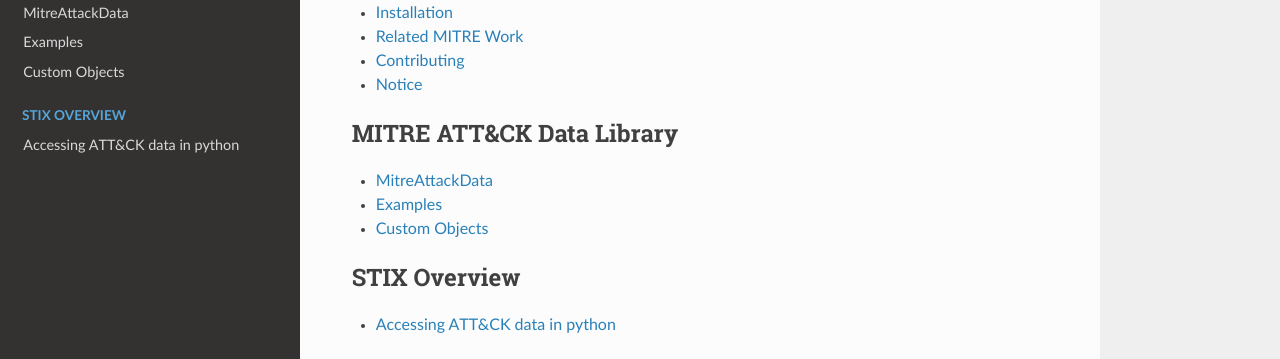
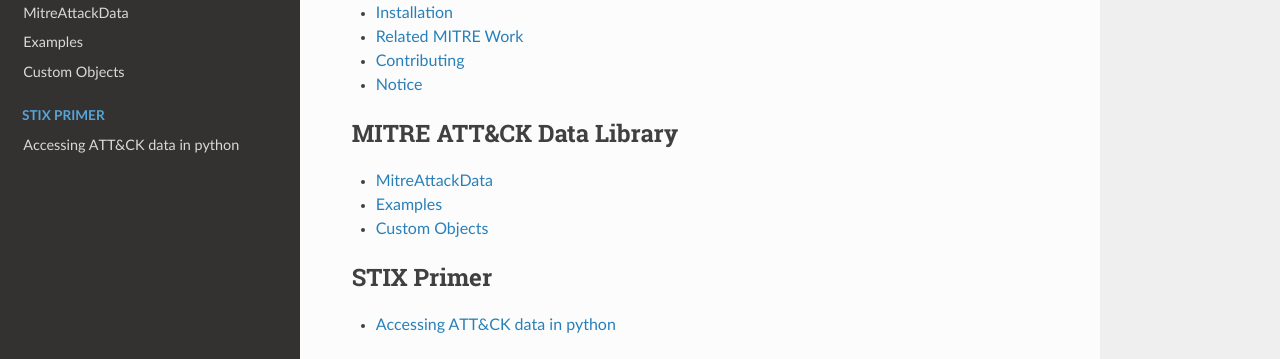
Before and after one commit to mitre-attack/mitreattack-python, a Sphinx documentation site: the page built from docs/index.rst, in a window 1280 px wide. Shown: the part 327-686 px from the top of the page. Built offline with Sphinx 7.4.7 and the Read the Docs theme 2.0.0, drawn with Linux system fonts in a browser that asks for light colours; pages that are not in the unit, such as notebooks, are missing from menus.

Commit message:
changing stix section title

```diff
--- a/docs/index.rst
+++ b/docs/index.rst
@@ -27,7 +27,7 @@ other modules in this library under "Additional Modules".
 
 .. toctree::
    :maxdepth: 1
-   :caption: STIX Overview
+   :caption: STIX Primer
 
    stix_primer/access-attack
    start
```
Also changed, not shown: other parts of docs/index.rst (+1 -0 lines).
